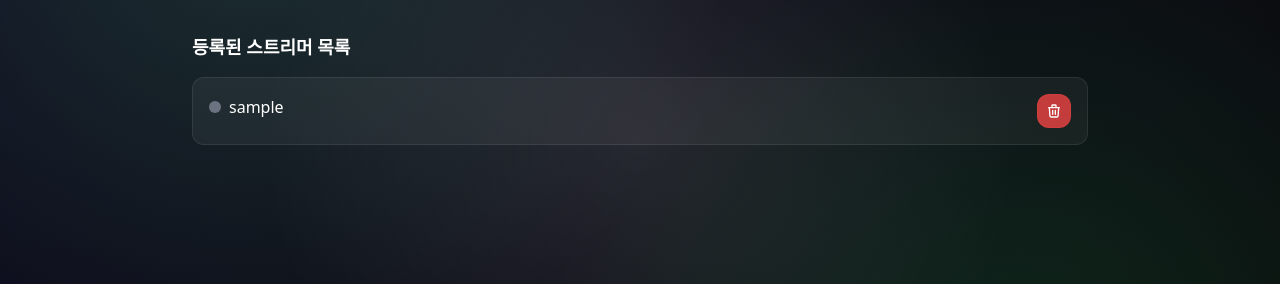
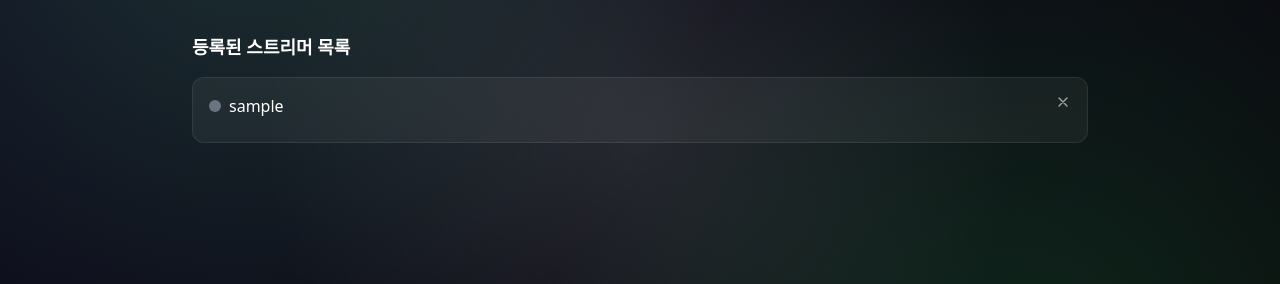
Before and after one commit to k-atusa/zkzzk, a Flask app: page /live in a window 1280 px wide. Shown: the part 261-545 px from the top of the page. Run offline with Flask 3, Linux system fonts and the light colour scheme; tables that the repository leaves empty hold one stand-in row (values such as "Sample post"); some libraries are stand-ins or nearby versions.

Commit message:
style: improve streamer list UI design and interactions

```diff
--- a/templates/index.html
+++ b/templates/index.html
@@ -257,7 +257,7 @@
 				<h3 class="text-lg font-semibold text-white mb-4">등록된 스트리머 목록</h3>
 				<div id="streamerList" class="space-y-3">
 					{% for streamer in streamers %}
-					<div class="streamer-item p-4 flex justify-between items-center" data-streamer-id="{{ streamer.id }}">
+					<div class="streamer-item p-4 flex justify-between items-start" data-streamer-id="{{ streamer.id }}">
 						<div class="flex-1">
 							<div class="flex items-center mb-1">
 								<span class="status-indicator status-offline"></span>
@@ -278,11 +278,9 @@
 							</div>
 							<p class="download-status text-blue-400 text-sm hidden"></p>
 						</div>
-						<button class="btn-danger p-2 remove-streamer">
+						<button class="remove-streamer text-muted hover:text-red-400 transition-colors ml-4">
 							<svg class="w-4 h-4" fill="none" stroke="currentColor" viewBox="0 0 24 24">
-								<path stroke-linecap="round" stroke-linejoin="round" stroke-width="2"
-									d="M19 7l-.867 12.142A2 2 0 0116.138 21H7.862a2 2 0 01-1.995-1.858L5 7m5 4v6m4-6v6m1-10V4a1 1 0 00-1-1h-4a1 1 0 00-1 1v3M4 7h16">
-								</path>
+								<path stroke-linecap="round" stroke-linejoin="round" stroke-width="2" d="M6 18L18 6M6 6l12 12"></path>
 							</svg>
 						</button>
 					</div>
@@ -464,7 +462,7 @@
 						broadcastInfo.classList.remove('hidden');
 
 						if (data.broadcast_info.open_date) {
-							broadcastDate.textContent = `마지막 방송: ${data.broadcast_info.open_date}`;
+							broadcastDate.textContent = `${data.broadcast_info.open_date}`;
 						}
 
 						// 태그 업데이트
```
